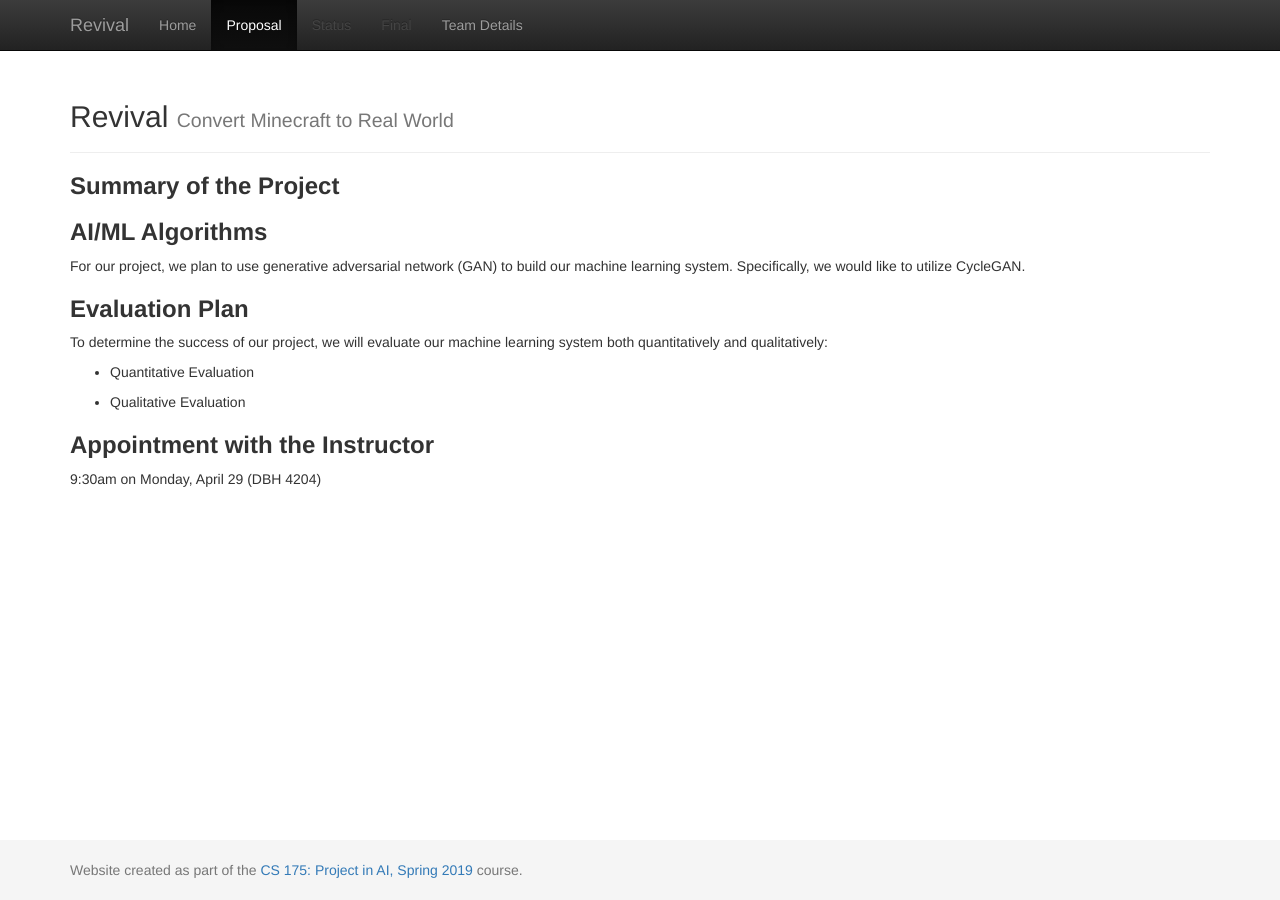
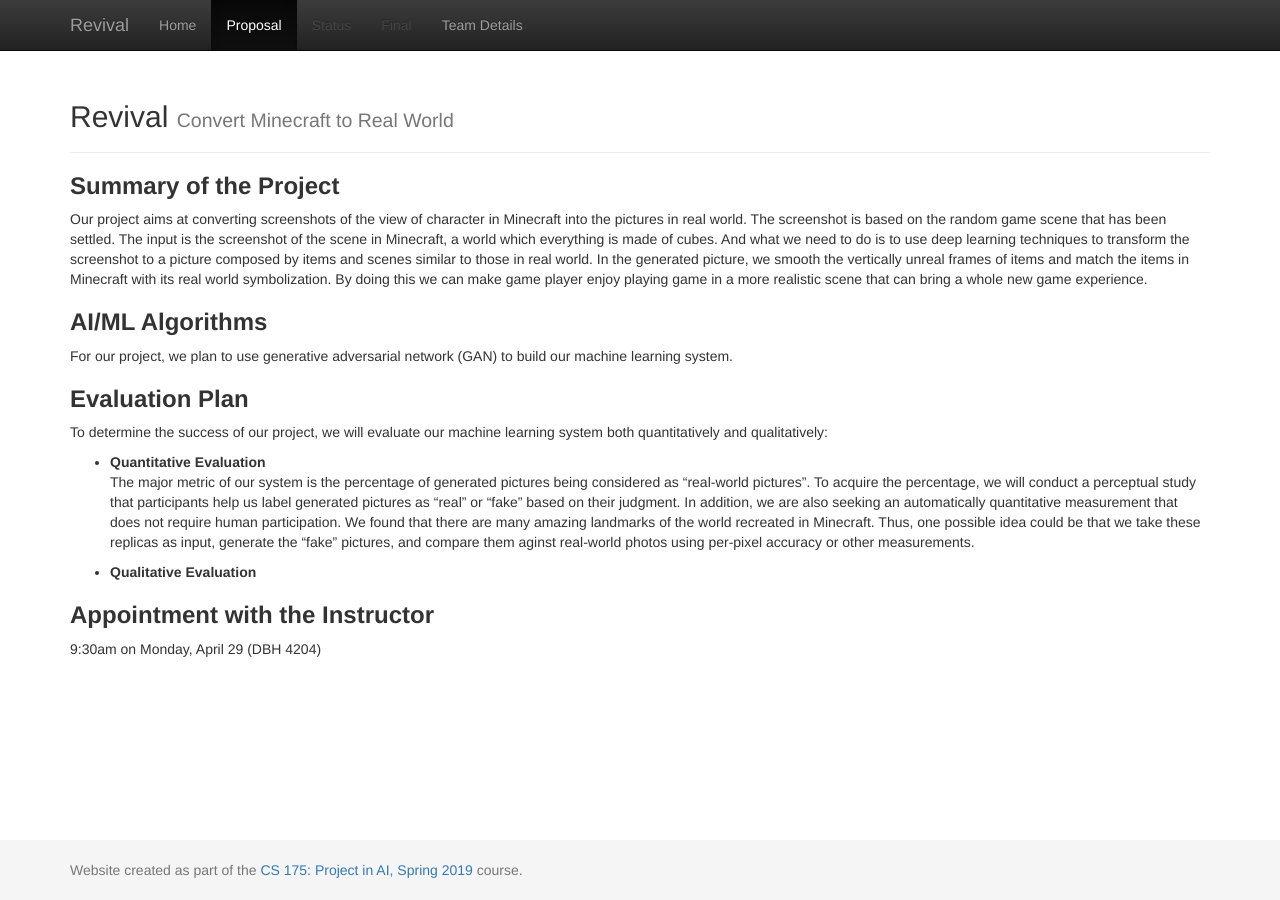
Before and after one commit to sijielu/Revival, a Jekyll site: the page built from docs/proposal.md, in a window 1280 px wide. Built offline with Jekyll 4.4.1, drawn with Linux system fonts in a browser that asks for light colours.

Commit message:
Update proposal.md

```diff
--- a/docs/proposal.md
+++ b/docs/proposal.md
@@ -2,16 +2,20 @@
 layout: default
 title:  Proposal
 ---
+
 ### **Summary of the Project**
+Our project aims at converting screenshots of the view of character in Minecraft into the pictures in real world. The screenshot is based on the random game scene that has been settled. The input is the screenshot of the scene in Minecraft, a world which everything is made of cubes. And what we need to do is to use deep learning techniques to transform the screenshot to a picture composed by items and scenes similar to those in real world. In the generated picture, we smooth the vertically unreal frames of items and match the items in Minecraft with its real world symbolization. By doing this we can make game player enjoy playing game in a more realistic scene that can bring a whole new game experience.
 
 ### **AI/ML Algorithms**
-For our project, we plan to use generative adversarial network (GAN) to build our machine learning system. Specifically, we would like to utilize CycleGAN.
+For our project, we plan to use generative adversarial network (GAN) to build our machine learning system.
 
 ### **Evaluation Plan**
 To determine the success of our project, we will evaluate our machine learning system both quantitatively and qualitatively:
-* Quantitative Evaluation
 
-* Qualitative Evaluation
+* **Quantitative Evaluation**
+  The major metric of our system is the percentage of generated pictures being considered as "real-world pictures". To acquire the percentage, we will conduct a perceptual study that participants help us label generated pictures as "real" or "fake" based on their judgment. In addition, we are also seeking an automatically quantitative measurement that does not require human participation. We found that there are many amazing landmarks of the world recreated in Minecraft. Thus, one possible idea could be that we take these replicas as input, generate the "fake" pictures, and compare them aginst real-world photos using per-pixel accuracy or other measurements.
+
+* **Qualitative Evaluation**
 
 ### **Appointment with the Instructor**
 9:30am on Monday, April 29 (DBH 4204)
```
